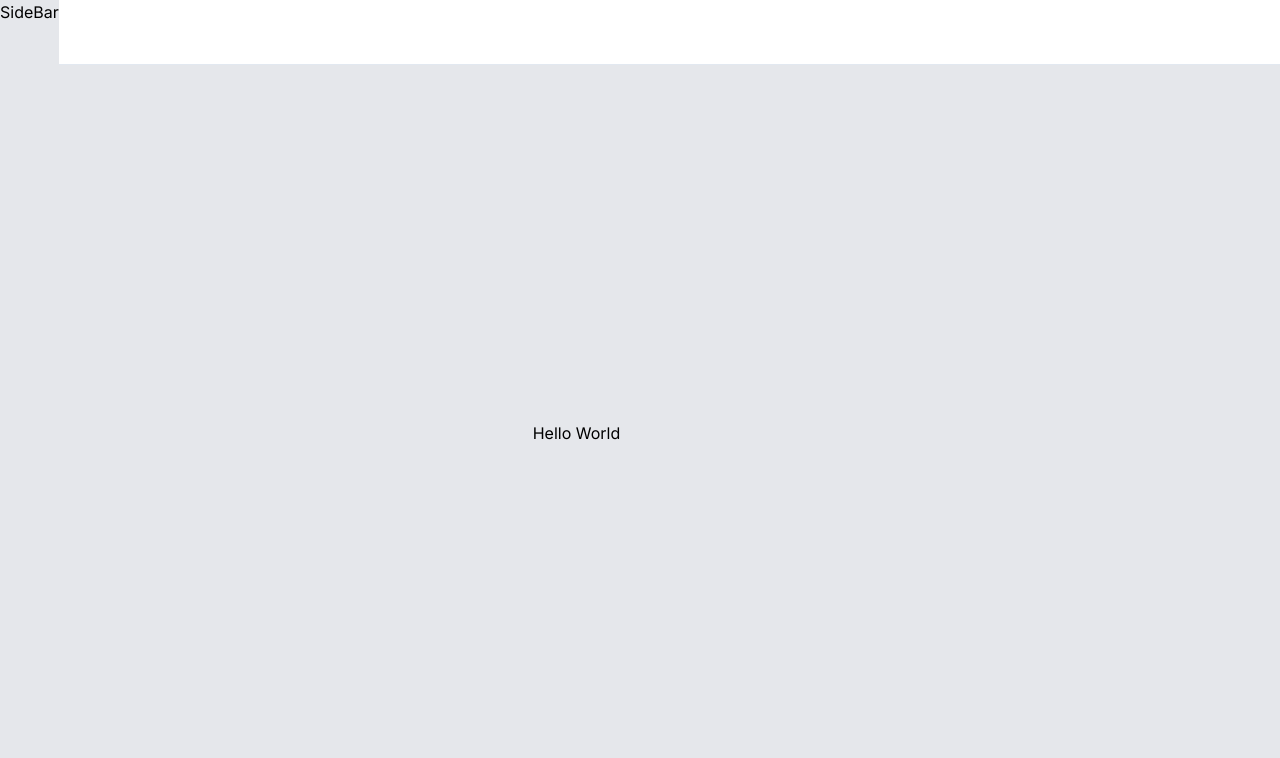
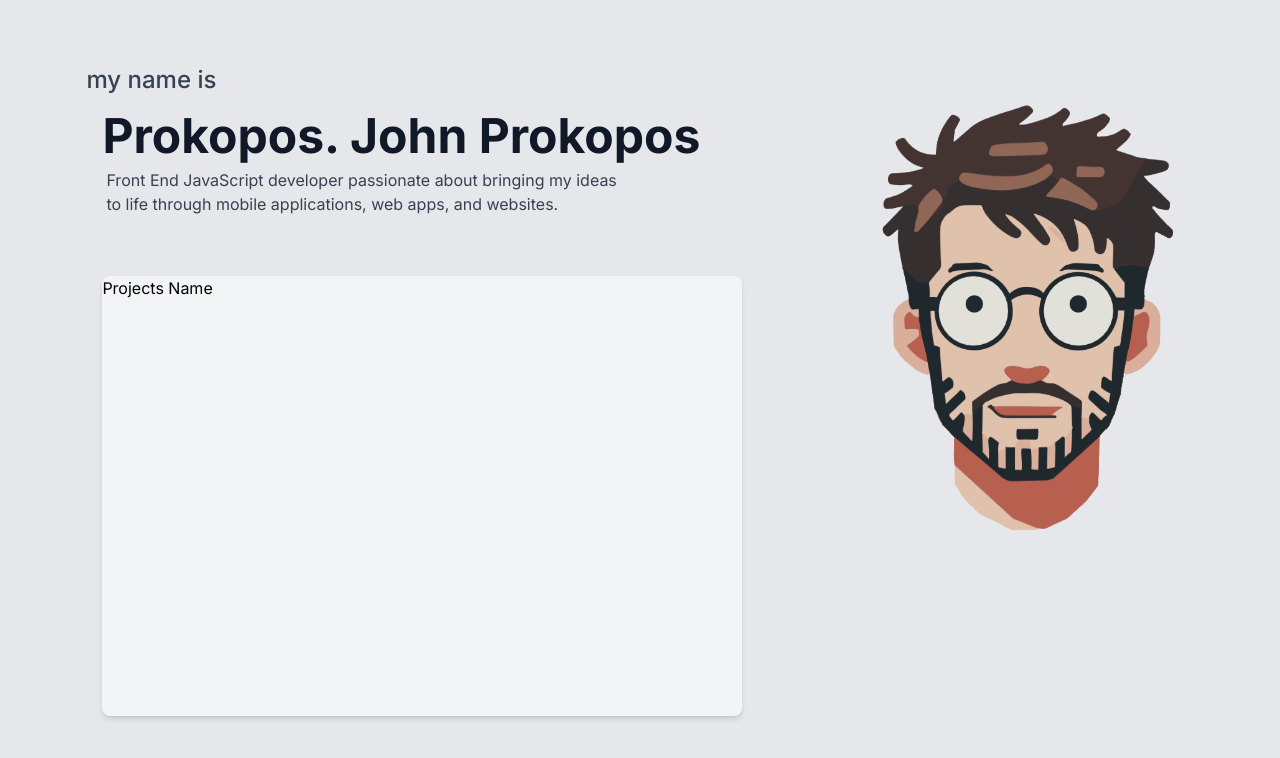
Before and after one commit to prokoposgiannis/porfolio-website, a Next.js app: page / in a window 1280 px wide. Shown: the top 758 px of the page. Built offline with nearby package versions, Linux system fonts and the light colour scheme.

Commit message:
basic layout done

```diff
--- a/src/app/components/MainBody.js
+++ b/src/app/components/MainBody.js
@@ -1,7 +1,37 @@
+import Image from "next/image";
+import ProjectsPage from "@/app/components/ProjectsPage";
+
 export default function MainBody() {
   return (
-    <section>
-      <p>Welcome</p>
-    </section>
+    <div>
+      <section>
+        <div className="absolute top-1/4.6 left-1/4.6">
+          <h2 className="text-2xl font-medium text-gray-700 -ml-4">
+            my name is
+          </h2>
+          <h1 className="text-5xl font-bold text-gray-900 mt-4">
+            Prokopos. John Prokopos
+          </h1>
+
+          <p className="max-w-lg ml-1 mt-2 text-gray-700">
+            Front End JavaScript developer passionate about bringing my ideas to
+            life through mobile applications, web apps, and websites.
+          </p>
+        </div>
+        <div className="absolute top-1/4.5 right-1/4.6">
+          <Image
+            src="/face.png"
+            width={300}
+            height={300}
+            alt="Picture of the author"
+          />
+        </div>
+      </section>
+      <section>
+        <div className="absolute bottom-1/4.6 mb-5 left-1/4.6 bg-gray-100 shadow-md rounded-lg mt-10 w-2/4 h-2/4.5">
+          <ProjectsPage />
+        </div>
+      </section>
+    </div>
   );
 }
--- /dev/null
+++ b/src/app/components/ProjectsPage.js
@@ -0,0 +1,18 @@
+import Link from "next/link";
+
+export default function ProjectsPage() {
+  return (
+    <div className="flex flex-row">
+      <h1>Projects Name</h1>
+    </div>
+  );
+}
+
+{
+  /* <p>
+<Link href="/project/project1">Project1</Link>
+</p>
+<p>
+<Link href="/project/project2">Project2</Link>
+</p> */
+}
--- a/src/app/components/SideBar.js
+++ b/src/app/components/SideBar.js
@@ -3,7 +3,7 @@ export default function SideBar() {
     <div className="w-64 bg-gray-800 text-white p-4">
       <ul>
         <li>About</li>
-        <li></li>
+        <li>Other</li>
       </ul>
     </div>
   );
--- a/src/app/layout.js
+++ b/src/app/layout.js
@@ -1,37 +1,17 @@
-"use client";
-
 import { Inter } from "next/font/google";
 import "./globals.css";
-import MobileHeader from "@/app/components/MobileHeader";
-import { useState } from "react";
-import { metadata } from "./metadata";
 
 const inter = Inter({ subsets: ["latin"] });
 
-// export const metadata = {
-//   title: "john prokopos",
-//   description: "porfolio website",
-// };
+export const metadata = {
+  title: "john prokopos",
+  description: "porfolio website",
+};
 
 export default function RootLayout({ children }) {
-  const [sideBarOpen, setSideBarOpen] = useState(false);
-
   return (
     <html lang="en">
-      <body className={inter.className}>
-        <div className="flex h-screen bg-gray-200">
-          <div>
-            <h1>SideBar</h1>
-          </div>
-          <div className="relative flex flex-col flex-1 lg:overflow-y-auto lg:overflow-x-hidden">
-            <MobileHeader
-              sideBarOpen={sideBarOpen}
-              setSideBarOpen={setSideBarOpen}
-            />
-            {children}
-          </div>
-        </div>
-      </body>
+      <body className={inter.className}>{children}</body>
     </html>
   );
 }
--- a/src/app/page.js
+++ b/src/app/page.js
@@ -1,18 +1,13 @@
-import SideBar from "@/app/components/SideBar";
+"use client";
+
 import MainBody from "@/app/components/MainBody";
 
 export default function Home() {
   return (
-    <div className="flex items-center justify-center h-screen w-full">
-      <div className="w-full">
-        <div className="w-1/4 m-auto rounded-md p-4">
-          <div className="flex-1 flex w-full justify-between"></div>
-          <h1>Hello World</h1>
-        </div>
+    <div className="flex h-screen bg-gray-200">
+      <div className="relative flex flex-col flex-1 lg:overflow-y-auto lg:overflow-x-hidden">
+        <MainBody />
       </div>
-
-      {/* <SideBar />
-      <MainBody /> */}
     </div>
   );
 }
--- a/src/app/project/[projectName]/page.js
+++ b/src/app/project/[projectName]/page.js
@@ -1,7 +1,7 @@
-export default function ProjectPage() {
-  return (
-    <main>
-      <h1>Project</h1>
-    </main>
-  );
-}
+// export default function ProjectPage() {
+//   return (
+//     <main>
+//       <h1>Project</h1>
+//     </main>
+//   );
+// }
--- a/src/app/project/page.js
+++ /dev/null
@@ -1,15 +0,0 @@
-import Link from "next/link";
-
-export default function ProjectsPage() {
-  return (
-    <main>
-      <h1>Project Name</h1>
-      <p>
-        <Link href="/project/project1">Project1</Link>
-      </p>
-      <p>
-        <Link href="/project/project2">Project2</Link>
-      </p>
-    </main>
-  );
-}
--- a/tailwind.config.js
+++ b/tailwind.config.js
@@ -12,6 +12,12 @@ module.exports = {
         "gradient-conic":
           "conic-gradient(from 180deg at 50% 50%, var(--tw-gradient-stops))",
       },
+      spacing: {
+        "1/4.5": "12%",
+        "1/4.6": "8%",
+        "2/4.5": "55%",
+        "2/3.5": "65%",
+      },
     },
   },
   plugins: [],
```
Also changed, not shown: public/face.png (added).
